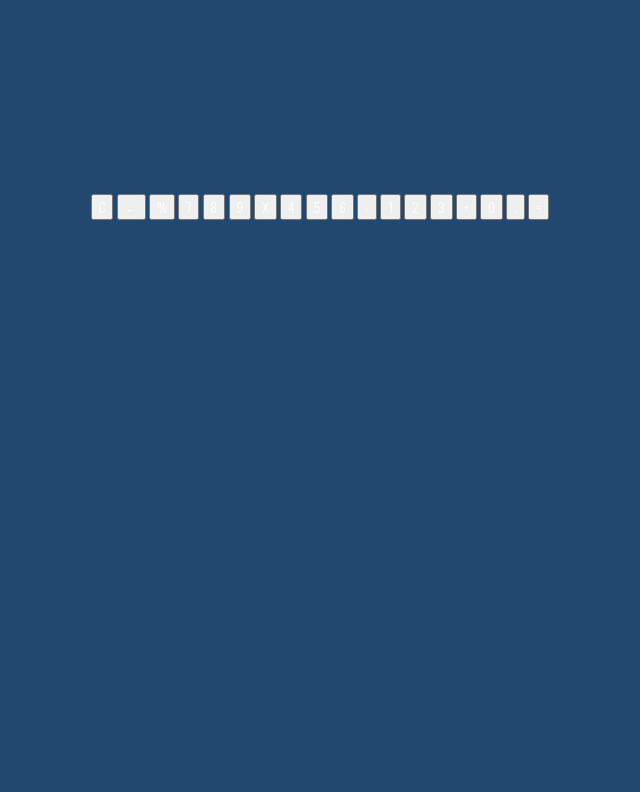
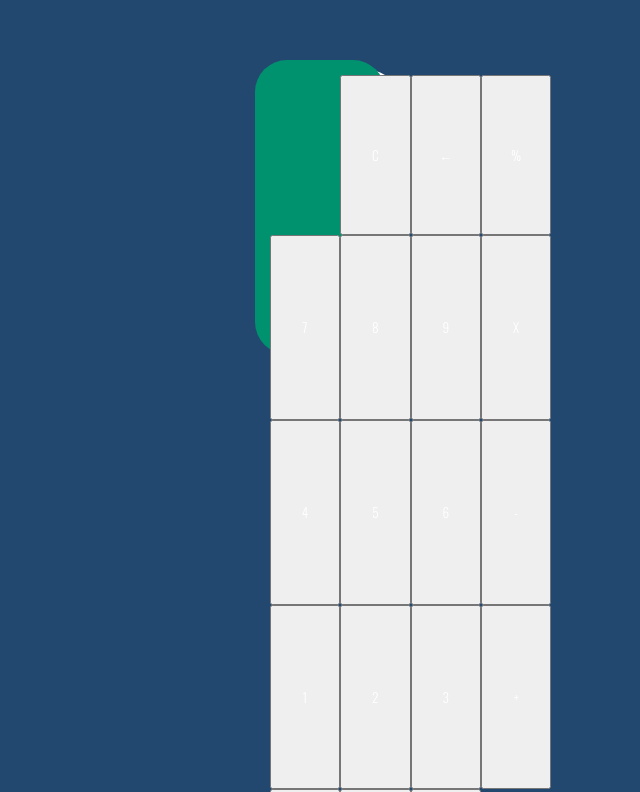
Before and after one commit to AlejoR96/proyectoCalculadora, a plain HTML site: page index.html in a window 1280 px wide. Shown: the part 193-985 px from the top of the page, without its empty margins (320-960 px from the left). Before the commit the page ends 800 px from the top, so only its background shows below. Drawn offline with nearby package versions, Linux system fonts and the light colour scheme.

Commit message:
Se ajusto index de acuerdo a nuevo requisitos

```diff
--- a/index.html
+++ b/index.html
@@ -15,7 +15,7 @@
 
   <!--Contenedor - conteiner-->
   <div class="container">
-    <div class="Calculadora">
+    <div class="calculadora">
       <div class="display">
         <div id="valor-anterior"></div>
         <div id="valor-actual"></div>
```
